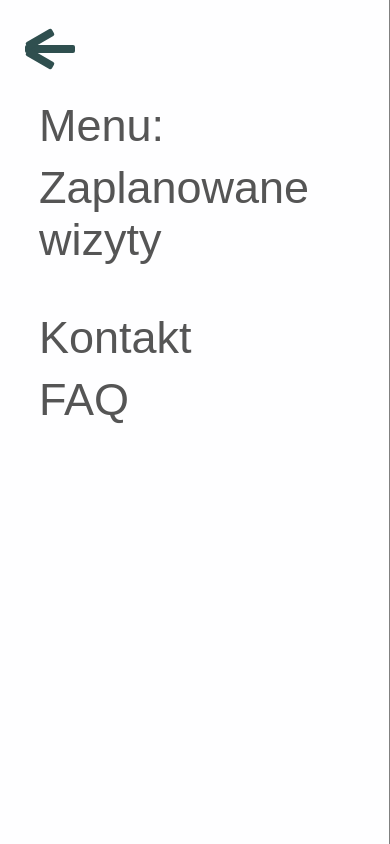
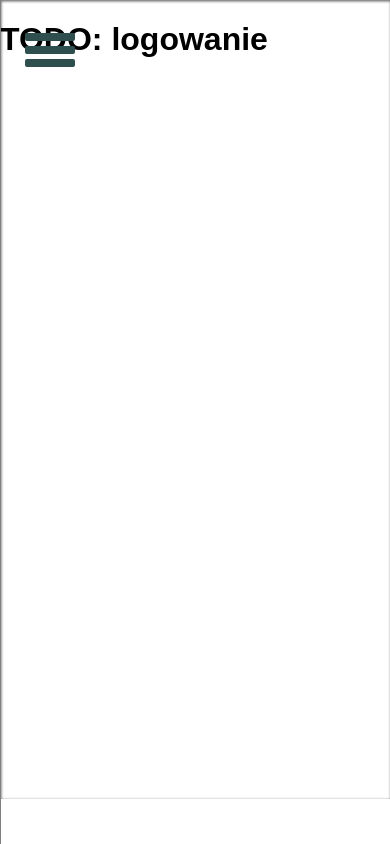
Before and after one commit to JonaszPotoniec/fuzzy-disco, a PHP site: page /dashboard/index.php in a window 390 px wide. Run offline with PHP 8.4, Linux system fonts and the light colour scheme.

Commit message:
improved responsiveness

```diff
--- a/dashboard/index.php
+++ b/dashboard/index.php
@@ -17,7 +17,7 @@
         <div id="menu">
             <div>
                 <div id="burgerMenu">
-                    <input type="checkbox" id="burgerCheckbox" onclick="openSideBar()" checked>
+                    <input type="checkbox" id="burgerCheckbox" onclick="openSideBar()">
                     <label for="burgerCheckbox" id="burgerCollider"></label>
                     <label for="burgerCheckbox" id="burger"></label>
                 </div>
--- a/dashboard/js/modules.js
+++ b/dashboard/js/modules.js
@@ -1,4 +1,7 @@
 function loadModule(name){
+    if((window.innerWidth < 961) & ($("#burgerCheckbox").is(":checked")))
+        $("#burgerCheckbox").trigger('click');
+
     $.getJSON( "modules/"+name+"/properties.json", function(data){
         $("#content").load("modules/"+name+"/"+data.index, function() {
             $("#content").append("<style scoped>@import url("+ "modules/"+name+"/"+data.stylesheet +")</style>")
--- a/dashboard/js/scripts.js
+++ b/dashboard/js/scripts.js
@@ -4,8 +4,13 @@ var burgerCheckbox;
 function loaded( ) {
     sideBar = document.getElementById("sideBar");
     burgerCheckbox = document.getElementById("burgerCheckbox");
+    document.getElementById("contentContainer").style.height = window.innerHeight - 45 + "px";
+    if(window.innerWidth > 961){
+        document.getElementById("burgerCheckbox").checked = true;
+    }else{
+        document.getElementById("burgerCheckbox").checked = false;
+    }
     openSideBar();
-    document.getElementById("contentContainer").style.height = window.innerHeight - 45 + "px";
 }
 
 function openSideBar(){
@@ -32,5 +37,8 @@ window.onresize = function(event) {
 
 window.addEventListener('load', loaded(), false);
 
-if(getParameterByName('tab') != undefined)
+if(getParameterByName('tab') != undefined){
     loadModule(getParameterByName('tab'));
+}else{
+    loadModule('logowanie');
+}
--- /dev/null
+++ b/dashboard/modules/logowanie/index.php
@@ -0,0 +1,3 @@
+<div>
+    <h1>TODO: logowanie</h1>
+</div>
--- /dev/null
+++ b/dashboard/modules/logowanie/properties.json
@@ -0,0 +1,4 @@
+{
+    "index": "index.php",
+    "stylesheet": "style.css"
+}
--- a/dashboard/style.css
+++ b/dashboard/style.css
@@ -1,9 +1,6 @@
 @media (max-width:961px)  {
     #menu {
-        height: 100px !important;
-    }
-    .sideBarOpen {
-        width: 100% !impotant;
+        height: 0 !important;
     }
 
     ul > #title {
@@ -14,7 +11,7 @@
     }
 
     #sideBar li {
-        font-size: 45px !important;
+        font-size: 3em !important;
     }
 
     #burger, #burger:after, #burger:before {
@@ -60,8 +57,13 @@
         width: 30px !important;
     }
 
+    #sideBar {
+        position: fixed !important;
+        background-color: #e8eefc  !important;
+    }
+
     .sideBarOpen {
-        width: 400px !important;
+        width: 100% !important;
     }
 
     #sideBar ul {
@@ -146,7 +148,7 @@ body, html {
 }
 
 #sideBar li:hover {
-    background-color: #aac
+    background-color: #ccfced
 }
 
 #menu {
```
Also changed, not shown: dashboard/modules/logowanie/style.css (added).
